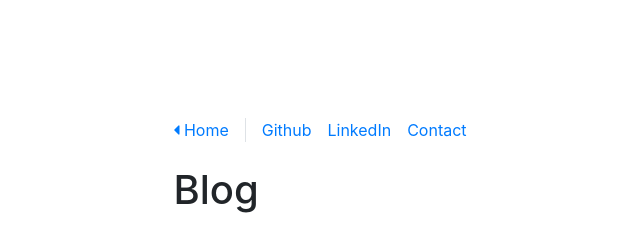
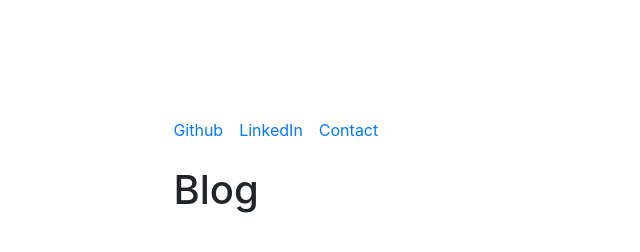
Before and after one commit to volkanunsal/volkanunsal.com, a Gatsby site: page /blog in a window 1280 px wide. Shown: the whole page, without its empty margins (4-644 px from the left). Built offline with nearby package versions, Linux system fonts and the light colour scheme; Gatsby itself is replaced by a stand-in of ours.

Commit message:
Update nav

```diff
--- a/src/components/nav.js
+++ b/src/components/nav.js
@@ -1,17 +1,8 @@
-import { Link } from "gatsby"
 import React from "react"
 
-export default ({ showHome }) => {
+export default () => {
   return (
     <div className="d-flex mb-4">
-      <div className="d-flex">
-        {showHome && (
-          <Link to="/" className="mr-3">
-            <i className="fa fa-caret-left" /> Home
-          </Link>
-        )}
-      </div>
-      <div className="d-flex  border-left pl-3">
       <a
         className="mr-3"
         href="https://github.com/volkanunsal"
@@ -30,6 +21,5 @@ export default ({ showHome }) => {
         Contact
       </a>
     </div>
-    </div>
   )
 }
```
Lines whose indentation alone changed are shown as unchanged.
